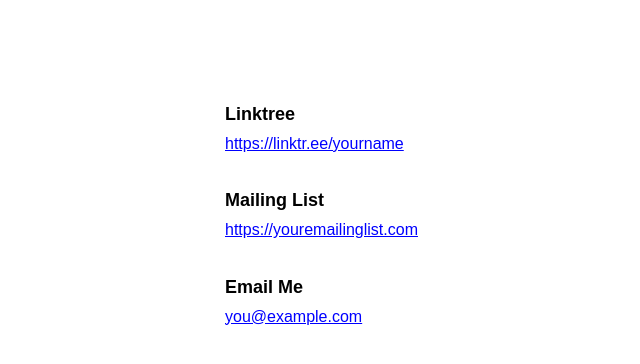
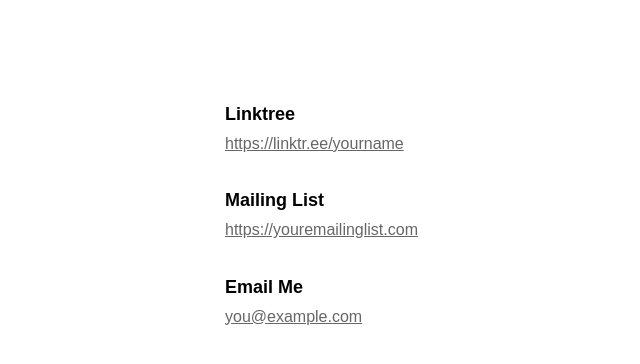
Before and after one commit to exuberant-studio/index, a plain HTML site: page index.html in a window 1280 px wide. Shown: the whole page, without its empty margins (115-755 px from the left). Drawn offline with Linux system fonts and the light colour scheme.

Commit message:
Update index.html

```diff
--- a/index.html
+++ b/index.html
@@ -25,10 +25,12 @@
       margin-top: 2px;
       display: block;
     }
-    a {
-      color: blue;
+    a:link,
+    a:visited,
+    a:hover,
+    a:active {
+      color: #666; /* light grey */
       text-decoration: underline;
-      word-break: break-word;
     }
   </style>
 </head>
```
